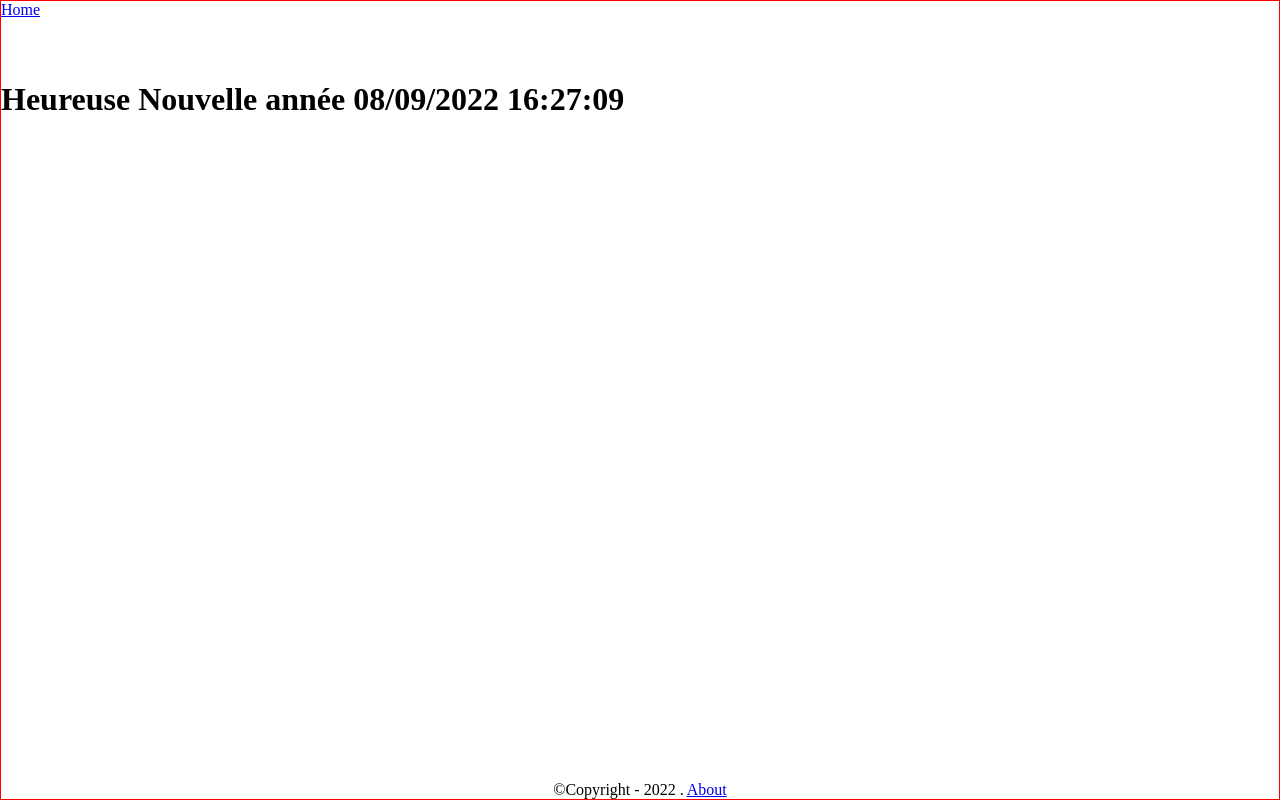
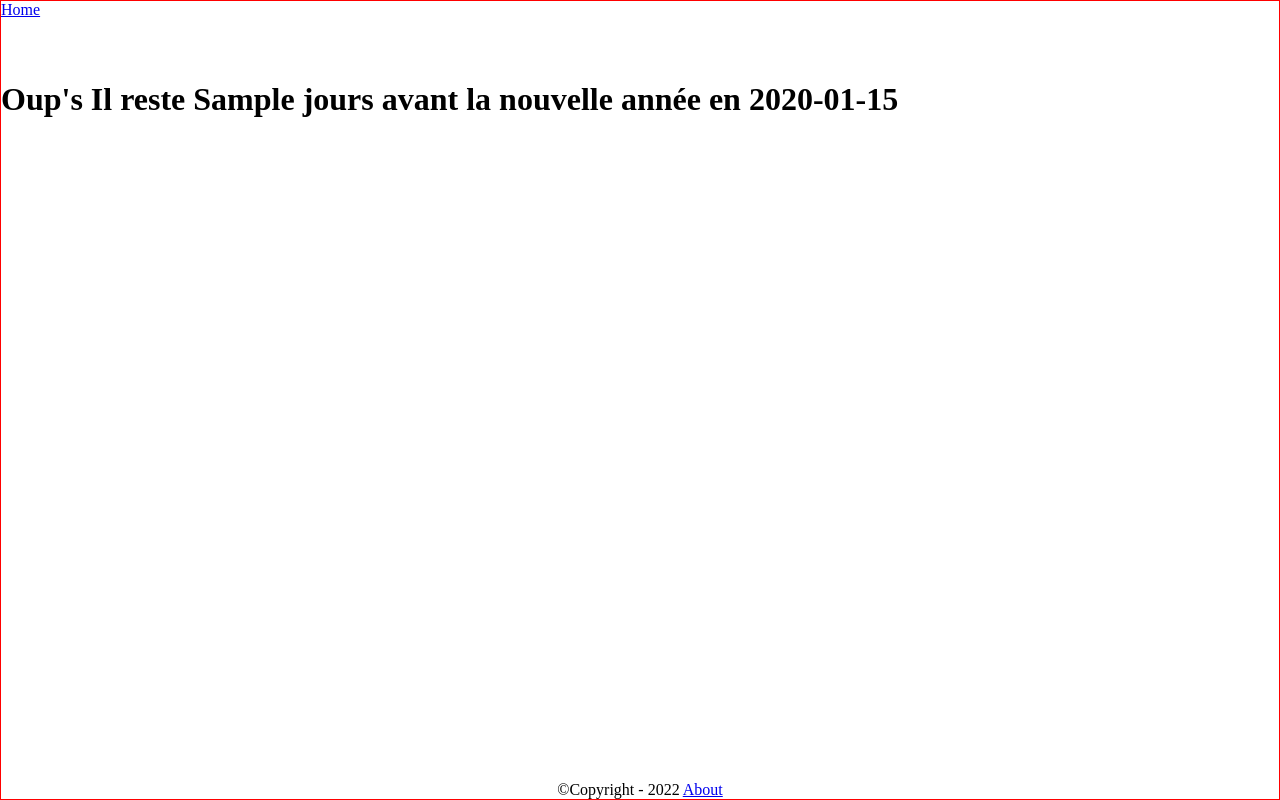
Before and after one commit to massiresogore/happy-new-year, a Symfony app: template templates/page/index.html.twig in a window 1280 px wide. Run offline with Twig, Linux system fonts and the light colour scheme; the template is opened without the code that fills it: most values are stand-ins (such as "Sample title", 1, 10 or a date in 2020); some libraries are stand-ins or nearby versions.

Commit message:
ajout de params global yaml and twig timezone

```diff
--- a/config/services.yaml
+++ b/config/services.yaml
@@ -4,12 +4,14 @@
 # Put parameters here that don't need to change on each machine where the app is deployed
 # https://symfony.com/doc/current/best_practices.html#use-parameters-for-application-configuration
 parameters:
+    app.timezone: Europe/Paris
 
 services:
     # default configuration for services in *this* file
     _defaults:
         autowire: true      # Automatically injects dependencies in your services.
         autoconfigure: true # Automatically registers your services as commands, event subscribers, etc.
+
 
     # makes classes in src/ available to be used as services
     # this creates a service per class whose id is the fully-qualified class name
--- a/templates/base.html.twig
+++ b/templates/base.html.twig
@@ -26,11 +26,11 @@
                     {% block body %}{% endblock %}
                 </main>
             <footer>
-               <p> &copy;Copyright - {{ 'now' | date('Y')}} .
+               <p> &copy;Copyright - {{ 'now' | date('Y')}}
                 {% if (app.request.get('_route') != "app_about" ) %}
                  <a href={{ path('app_about') }}>About</a>
                  {% else %}
-                 ''
+
                  {% endif %}</p>
             </footer>
         </div>
--- a/templates/page/index.html.twig
+++ b/templates/page/index.html.twig
@@ -4,8 +4,8 @@
 
 
 {% block header %}
-    {% if true %}
-        <h1>Heureuse Nouvelle année {{'now' | date('d/m/Y H:i:s', 'Europe/Paris')}}</h1>
+    {% if isNewYear %}
+        <h1>Heureuse Nouvelle année {{'now' | date('d/m/Y H:i:s', timezone)}}</h1>
     {% else %}
-        <p>Oup's Il reste {{ dayLeft }} jours avant la nouvelle année en Europe/Paris</p>
+        <h1>Oup's Il reste {{ dayLeft }} jours avant la nouvelle année en {{ timezone }}</h1>
     {% endif %} {% endblock header %}
```
Also changed, not shown: src/Services/PageServiceController.php (+7 -0 lines), 1 other file.
